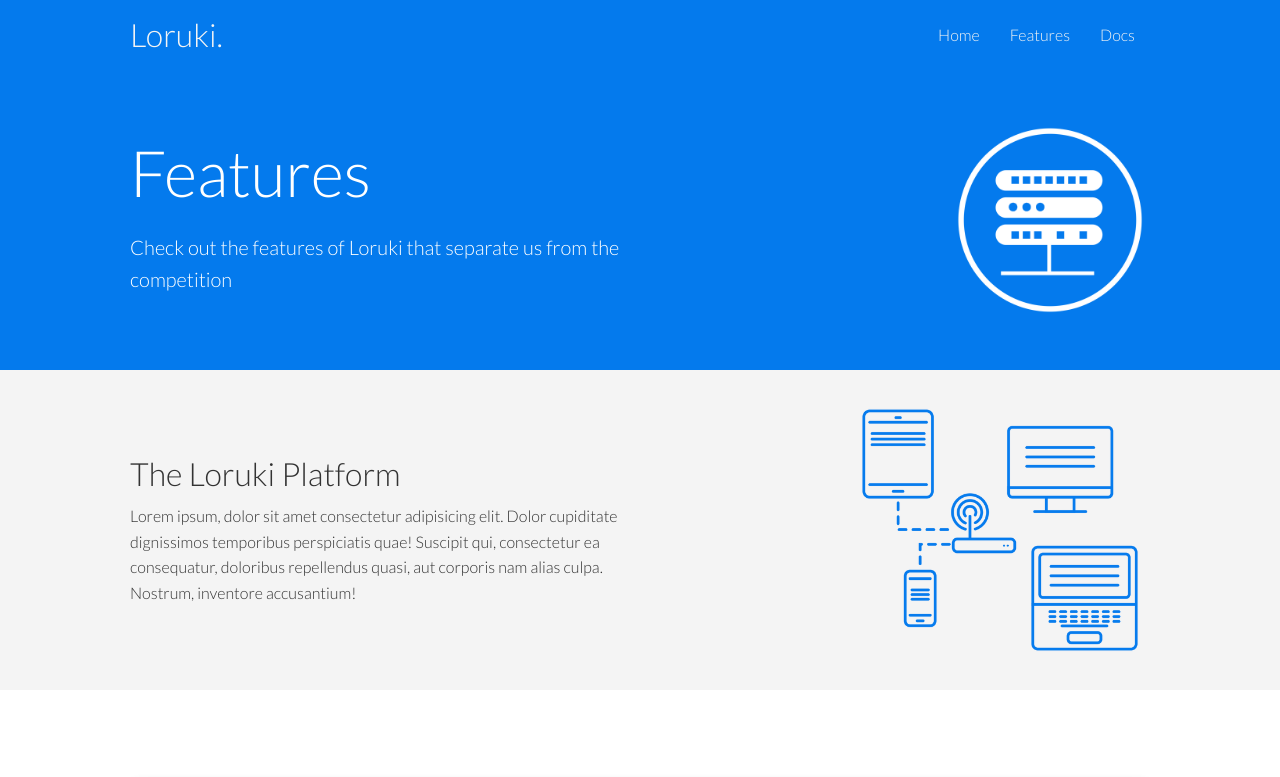
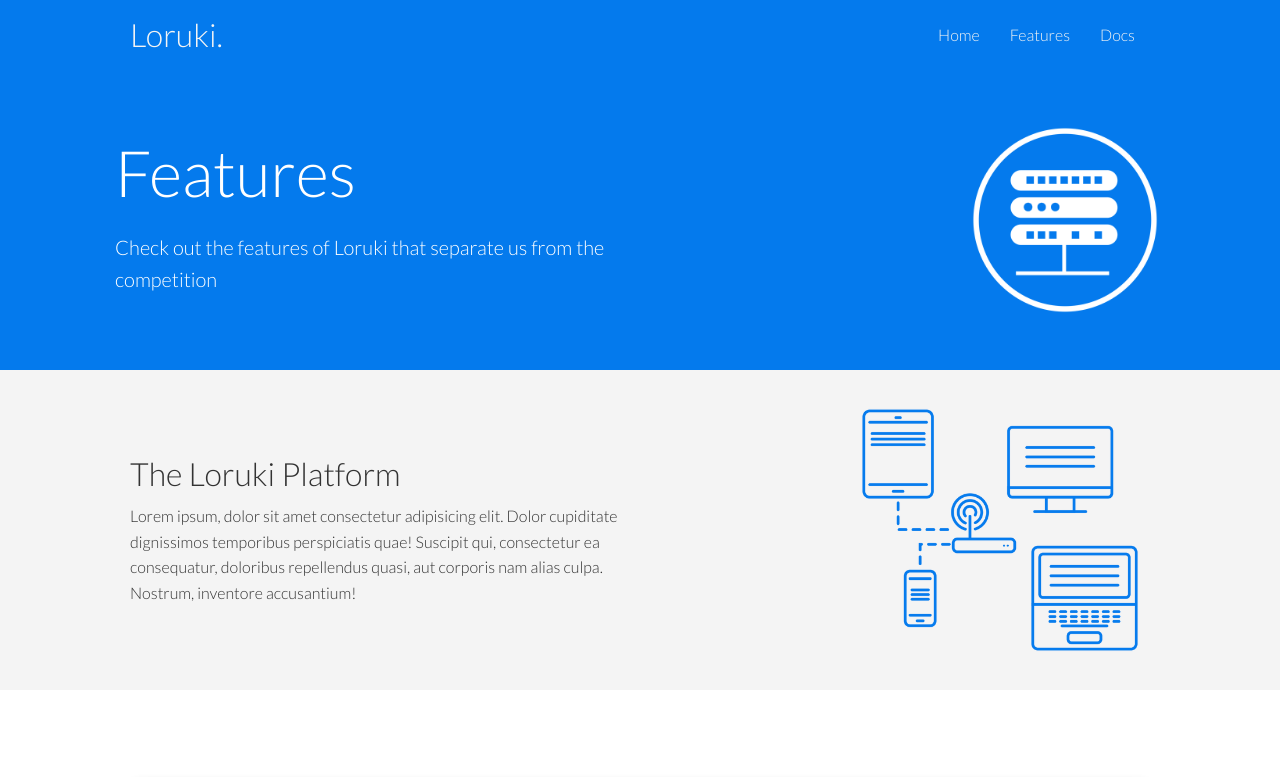
Before and after one commit to Mopcho/HTML-CSS-Exercises, a plain HTML site: page Cloud App Copy/features.html in a window 1280 px wide. Shown: the top 777 px of the page. Drawn offline with Linux system fonts and the light colour scheme.

Commit message:
Fixed bugs with animations and grids

```diff
--- a/Cloud App Copy/css/style.css
+++ b/Cloud App Copy/css/style.css
@@ -8,6 +8,8 @@
     --success-color: #5cb85c;
     --error-color: #d9534f;
   }
+
+/* Initialization of basic elements */
 
 * {
     box-sizing: border-box;
@@ -169,6 +171,7 @@ p {
     color:var(--secondary-color);
 }
 
+/* CLI */
 
 .cli {
     margin : 50px 0;
@@ -192,6 +195,7 @@ p {
     margin : 10px 0;
 }
 
+/* Cloud */
 .cloud {
     background-color: var(--primary-color);
     text-align: center;
@@ -208,6 +212,8 @@ p {
     font-size: 18px;
     margin : 1rem 0;
 }
+
+/* Languages */
 
 .languages {
     margin: 50px 0;
@@ -263,17 +269,26 @@ p {
 }
 
 
-/* Features */
+/* Features - Showcase */
 
 .features-showcase {
     background-color: var(--primary-color);
     height: 300px;
     color :#fff;
+    overflow-x:hidden;
+}
+
+.features-showcase .grid {
+    grid-template-columns: 55% 45%;
+    overflow: visible;
+    gap : 30px;
 }
 
 .features-showcase img{
     width: 200px;
     justify-self: flex-end;
+    z-index: 100;
+    animation : slideInFromRight 1s ease-in;
 }
 
 .platform {
@@ -281,11 +296,12 @@ p {
     height: 320px;
 }
 
+/* Features - Platform */
 .platform img {
     width:300px;
     justify-self: flex-end;
 }
-
+/* Features - Main */
 .features-main {
     margin : 60px 0;
 }
@@ -306,16 +322,27 @@ p {
 .features-main .card i {
     margin-right: 10px;
 }
-
+/* Doc - Showcase */
 .doc-showcase {
     height: 320px;
+}
+
+.doc-showcase .grid {
+    grid-template-columns: 55% 45%;
+    overflow: visible;
+    gap : 30px;
+}
+
+.doc-showcase .doc-text {
+    animation : slideInFromLeft 1s ease-in;
 }
 
 .doc-showcase img {
     width: 200px;
     justify-self: flex-end;
+    animation : slideInFromRight 1s ease-in;
 }
-
+/* Doc - Main */
 .docs-main h3 {
   margin: 20px 0;
 }
--- a/Cloud App Copy/features.html
+++ b/Cloud App Copy/features.html
@@ -24,7 +24,7 @@
     </div>
 
     <section class="features-showcase">
-        <div class="grid container">
+        <div class="container grid">
             <div class="showcase-text">
                 <h1 class="xl">Features</h1>
                 <p class="lead">Check out the features of Loruki that separate us from the competition</p>
```
Lines whose indentation alone changed are shown as unchanged.
